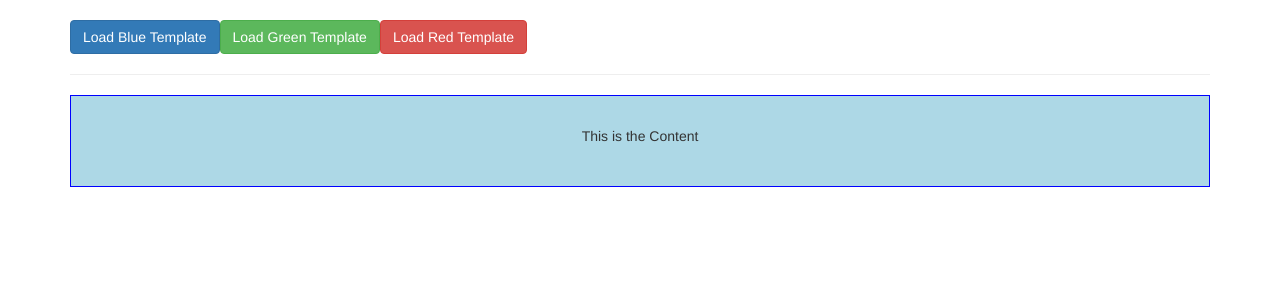
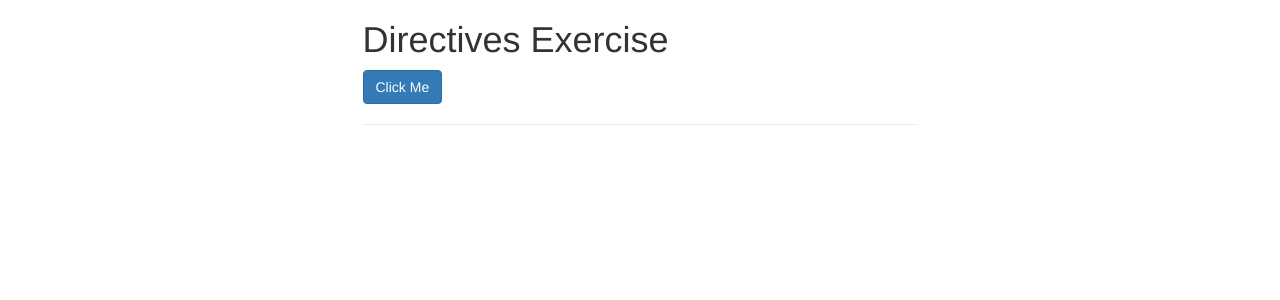
Before and after one commit to MinseungJeon/hello-world, a Vue app: page / in a window 1280 px wide. Shown: the top 300 px of the page. Built offline with nearby package versions, Linux system fonts and the light colour scheme; a web font is replaced by a local one.

Commit message:
21-25. Directives

```diff
--- a/src/App.vue
+++ b/src/App.vue
@@ -1,47 +1,51 @@
 <template>
   <div class="container">
     <div class="row">
-            <div class="col-xs-12">
-                <br>
-                <button class="btn btn-primary" @click="selectedComponent = 'appBlue'">Load Blue Template</button>
-                <button class="btn btn-success" @click="selectedComponent = 'appGreen'">Load Green Template</button>
-                <button class="btn btn-danger" @click="selectedComponent = 'appRed'">Load Red Template</button>
-                <hr>
-                <component :is="selectedComponent">
-                    <p>This is the Content</p>
-                </component>
-                <!--<app-blue>-->
-                    <!--<p>This is the Content</p>-->
-                <!--</app-blue>-->
-                <!--<app-green>-->
-                    <!--<p>This is the Content</p>-->
-                <!--</app-green>-->
-                <!--<app-red>-->
-                    <!--<p>This is the Content</p>-->
-                <!--</app-red>-->
+      <div class="col-xs-12 col-sm-8 col-sm-offset-2 col-md-6 col-md-offset-3">
+        <h1>Directives Exercise</h1>
+        <!-- Exercise -->
+        <!-- Build a Custom Directive which works like v-on (Listen for Events) -->
+        <button v-customOn:click="clicked" class="btn btn-primary">
+          Click Me
+        </button>
+        <hr />
+        <div
+          style="width: 100px; heightL 100px; background-color: lightgreen"
+          v-customOn:
+          mouseenter="mouseEnter"
+          mouseleave="mouseLeave"
+        ></div>
       </div>
     </div>
   </div>
 </template>
 
 <script>
-    import Blue from './components/Blue.vue';
-    import Green from './components/Green.vue';
-    import Red from './components/Red.vue';
-
 export default {
-        data: function() {
-          return {
-              selectedComponent: 'appBlue'
-          }
+  directive: {
+    customOn: {
+      bind(el, binding) {
+        // el.onClick = function() {
+        //   binding.value();
+        // };
+        const type = binding.arg;
+        const fn = binding.value;
+        el.addEventListener(type, fn);
       },
-        components: {
-            appBlue: Blue,
-            appGreen: Green,
-            appRed: Red
-        }
-    }
+    },
+  },
+  methods: {
+    clicked() {
+      alert("I was clicked");
+    },
+    mouseEnter() {
+      console.log("Mouse entered!");
+    },
+    mouseLeave() {
+      console.log("Mouse leaved!");
+    },
+  },
+};
 </script>
 
-<style>
-</style>
+<style></style>
--- a/src/components/Blue.vue
+++ /dev/null
@@ -1,19 +0,0 @@
-<template>
-    <div>
-        <slot></slot>
-    </div>
-</template>
-
-<script>
-
-</script>
-
-<style scoped>
-    div {
-        border: 1px solid blue;
-        background-color: lightblue;
-        padding: 30px;
-        margin: 20px auto;
-        text-align: center
-    }
-</style>
--- a/src/components/Green.vue
+++ /dev/null
@@ -1,19 +0,0 @@
-<template>
-    <div>
-        <slot></slot>
-    </div>
-</template>
-
-<script>
-
-</script>
-
-<style scoped>
-    div {
-        border: 1px solid green;
-        background-color: lightgreen;
-        padding: 30px;
-        margin: 20px auto;
-        text-align: center
-    }
-</style>
--- a/src/components/Red.vue
+++ /dev/null
@@ -1,19 +0,0 @@
-<template>
-    <div>
-        <slot></slot>
-    </div>
-</template>
-
-<script>
-
-</script>
-
-<style scoped>
-    div {
-        border: 1px solid red;
-        background-color: lightcoral;
-        padding: 30px;
-        margin: 20px auto;
-        text-align: center
-    }
-</style>
```
Lines whose indentation alone changed are shown as unchanged.
